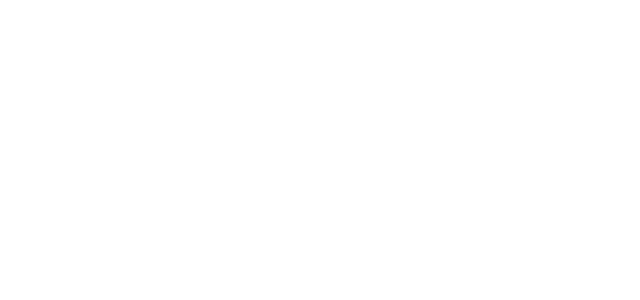
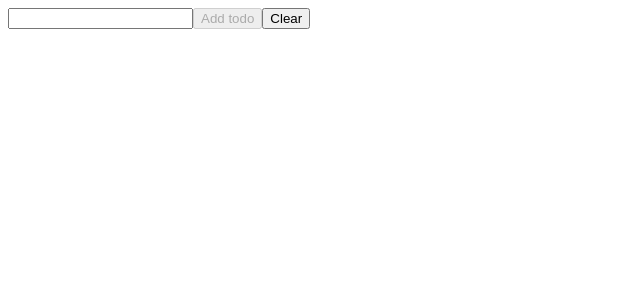
Before and after one commit to DarioCorbinelli/esercizi-react, a React (Create React App) app: page / in a window 1280 px wide. Shown: the top 300 px of the page, without its empty margins (0-640 px from the left). Built offline with nearby package versions, Linux system fonts and the light colour scheme.

Commit message:
render-props

```diff
--- a/src/App.js
+++ b/src/App.js
@@ -1,11 +1,12 @@
 // Modify the TodoList component so that, instead of rendering the items array within the ul tag, it calls the function passed to its render prop, passing it the items array as a parameter, as well as the function required to delete the item. Pass a render prop to the TodoList component to correctly render and interact with the items array.
 
-//
-
 import React from "react";
+import TodoList from "TodoList";
 
 export default class App extends React.Component {
   render() {
-    return null;
+    return <TodoList render={(array) => {
+      return array.map(todo => <li>{todo}</li>)
+    }}/>;
   }
 }
--- /dev/null
+++ b/src/TodoList.js
@@ -0,0 +1,59 @@
+import React from "react";
+
+export default class TodoList extends React.Component {
+  constructor(props) {
+    super(props)
+    this.state = {
+      input: "",
+      items: []
+    }
+  }
+
+  handleInput = (e) => {
+    this.setState({
+      input: e.target.value
+    })
+  }
+
+  handleSubmit = (e) => {
+    e.preventDefault()
+
+    this.setState(state => ({
+      items: [...state.items, <li key={state.items.length + 1} id={state.items.length + 1}>{state.input} <button onClick={this.handleDeleteTodo}>delete</button></li>],
+      input: ""
+    }))
+  }
+
+  handleReset = () => {
+    this.setState({
+      input: "",
+      items: []
+    })
+  }
+
+  handleDeleteTodo = (e) => {
+    this.setState(prevState => {
+      const [liToRemove] = prevState.items.filter(item => item.key === e.target.closest("li").id)
+      const updatedItems = prevState.items.filter(item => item !== liToRemove)
+
+      return {
+        items: updatedItems
+      }
+    })
+  }
+
+  render() {
+    return (
+      <>
+        <form onSubmit={this.handleSubmit}>
+          <input type="text" value={this.state.input} onChange={this.handleInput}/>
+          <button type="submit" disabled={!this.state.input}>Add todo</button>
+          <button type="reset" onClick={this.handleReset}>Clear</button>
+        </form>
+        <ul>
+          {this.props.render(this.state.items)}
+        </ul>
+      </>
+    )
+  }
+}
```
